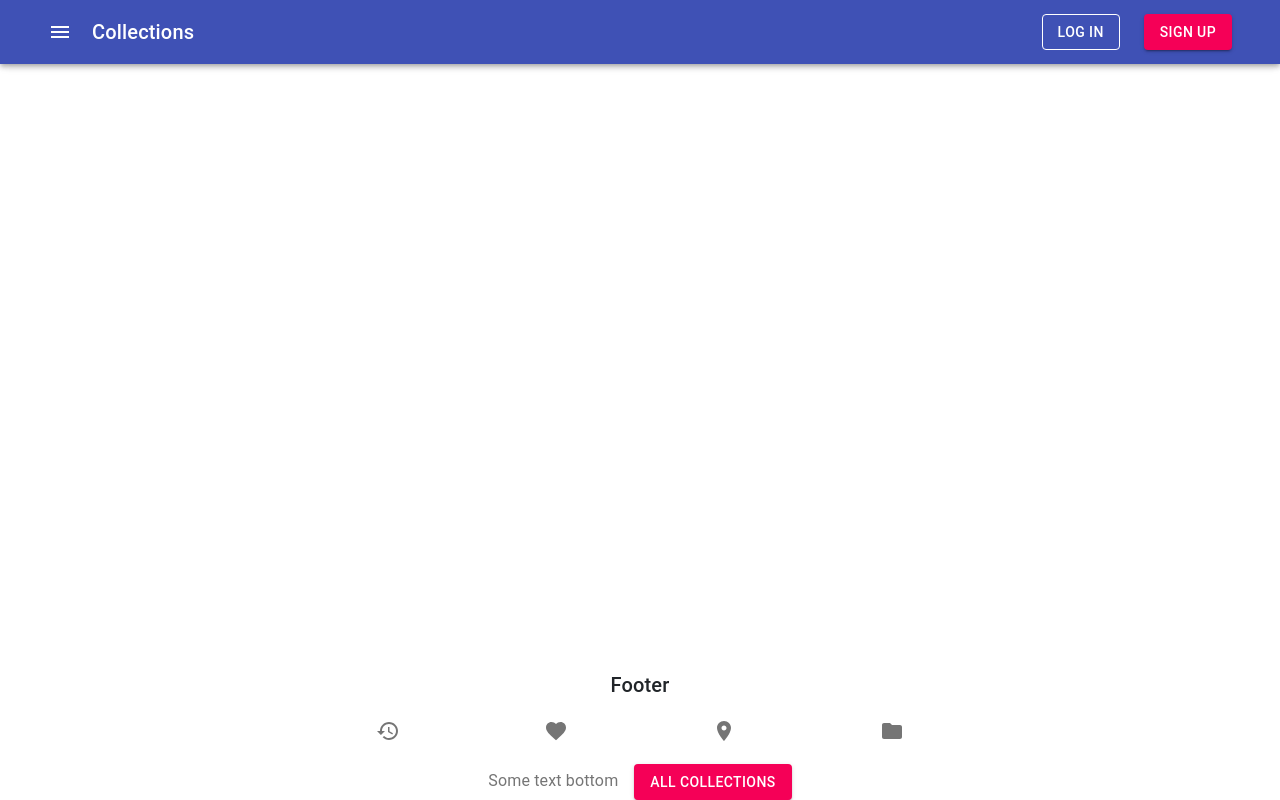
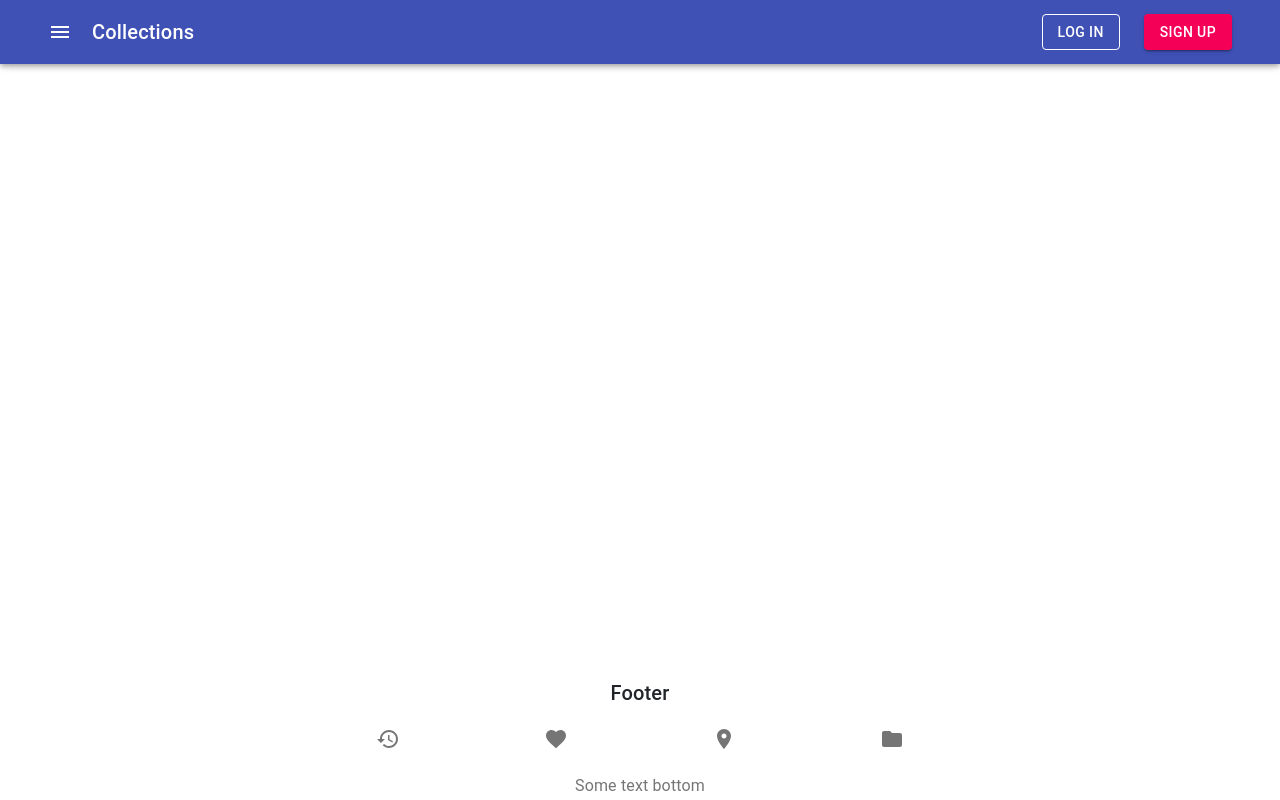
Before and after one commit to jan-bajaryn/collections-front, a React (Create React App) app: page / in a window 1280 px wide. Built offline with nearby package versions, Linux system fonts and the light colour scheme.

Commit message:
create collection changed

```diff
--- a/src/pages/CreateCollection.js
+++ b/src/pages/CreateCollection.js
@@ -3,14 +3,14 @@ import {DropzoneArea} from "material-ui-dropzone";
 
 class CreateCollection extends Component {
 
-    constructor(props){
+    constructor(props) {
         super(props);
         this.state = {
             files: []
         };
     }
 
-    handleChange(files){
+    handleChange(files) {
         this.setState({
             files: files
         });
@@ -114,7 +114,6 @@ class CreateCollection extends Component {
                         />
                     </div>
 
-
                     <button type="submit" className="btn btn-primary">Submit</button>
                 </form>
             </div>
--- a/src/pages/Footer.js
+++ b/src/pages/Footer.js
@@ -69,10 +69,6 @@ function Footer() {
             <Typography align={"center"} color={"textSecondary"}
                         component={"p"} variant={"subtitle1"}>
                 Some text bottom
-                <Button color={"secondary"} variant={"contained"}
-                        to={"/all-collections"} component={Link} className={"ml-3"}>
-                    All collections
-                </Button>
             </Typography>
         </footer>
     );
--- a/src/pages/SignUp.js
+++ b/src/pages/SignUp.js
@@ -1,5 +1,5 @@
 import React, {useState} from "react";
-import '../../node_modules/bootstrap/dist/css/bootstrap.css';
+import 'bootstrap/dist/css/bootstrap.css';
 import {Link} from "react-router-dom";
 
 export default class SignUp extends React.Component {
```
